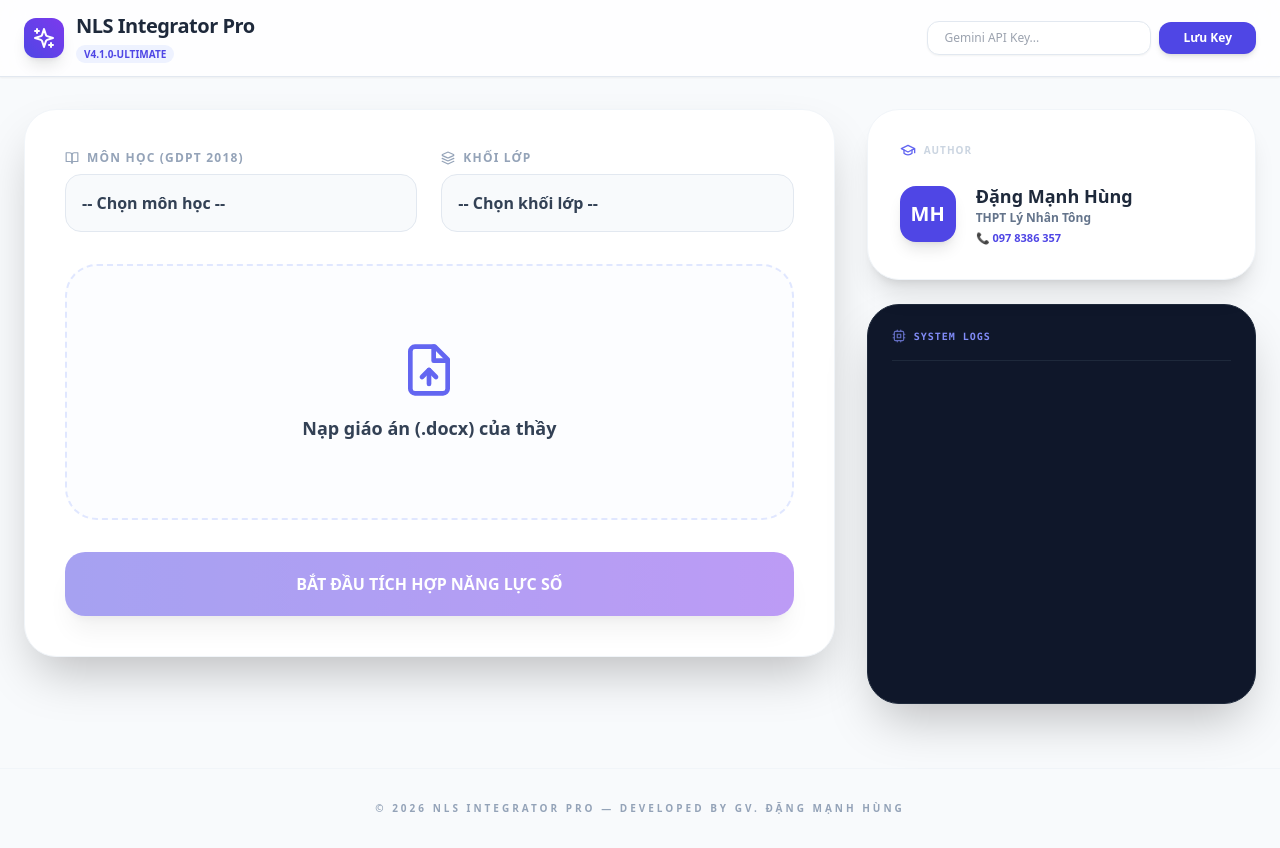
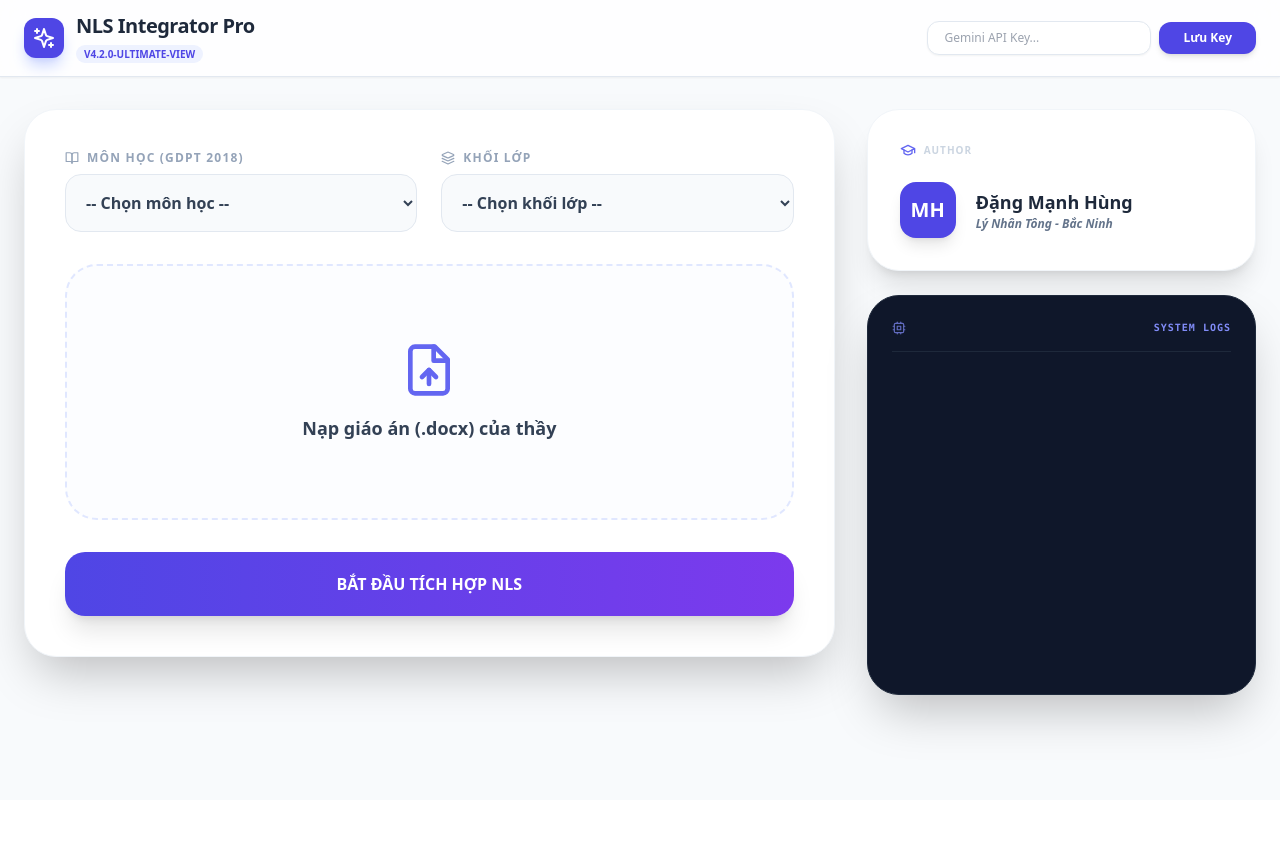
Before and after one commit to dmhungc3/nls-integrator-final-DMH, a React (Vite) app: page / in a window 1280 px wide. After the commit the page ends 800 px from the top, so only its background shows below. Built offline with nearby package versions, Linux system fonts and the light colour scheme.

Commit message:
V4.2.0 Ultimate Fix: Fixed UI blank, Re-added Subjects, Fixed Word XML

```diff
--- a/App.tsx
+++ b/App.tsx
@@ -1,8 +1,7 @@
 import React, { useState, useEffect, useRef } from 'react';
 import {
-  FileUp, Wand2, Download, Sparkles, GraduationCap,
-  Cpu, CheckCircle2, BookOpen, Smartphone, Zap,
-  ListChecks, FileText, Clock, RefreshCw, Layers
+  FileUp, Wand2, Download, Sparkles, GraduationCap, Cpu, CheckCircle2,
+  BookOpen, Smartphone, Zap, ListChecks, FileText, Clock, RefreshCw, Layers, Eye
 } from 'lucide-react';
 import { AppState, SubjectType, GradeType } from './types';
 import { extractTextFromDocx, createIntegrationTextPrompt } from './utils';
@@ -10,7 +9,7 @@ import { generateCompetencyIntegration } from './services/geminiService';
 import { injectContentIntoDocx } from './services/docxManipulator';
 
 const App: React.FC = () => {
-  const APP_VERSION = "v4.1.0-ULTIMATE";
+  const APP_VERSION = "v4.2.0-ULTIMATE-VIEW";
   const [state, setState] = useState<AppState>({
     file: null, subject: '' as SubjectType, grade: '' as GradeType, isProcessing: false, step: 'upload', logs: [],
     config: { insertObjectives: true, insertMaterials: true, insertActivities: true, appendTable: true },
@@ -18,12 +17,11 @@ const App: React.FC = () => {
   });
   const [activeTab, setActiveTab] = useState<'objectives' | 'materials' | 'activities' | 'matrix'>('activities');
   const [userApiKey, setUserApiKey] = useState('');
-  const [isKeySaved, setIsKeySaved] = useState(false);
   const scrollRef = useRef<HTMLDivElement>(null);
 
   useEffect(() => {
     const savedKey = localStorage.getItem('gemini_api_key');
-    if (savedKey) { setUserApiKey(savedKey); setIsKeySaved(true); }
+    if (savedKey) setUserApiKey(savedKey);
   }, []);
 
   useEffect(() => {
@@ -34,7 +32,7 @@ const App: React.FC = () => {
 
   const handleAnalyze = async () => {
     if (!userApiKey || !state.file || !state.subject || !state.grade) {
-        addLog("🔴 Thầy vui lòng chọn đầy đủ Môn, Lớp và File giáo án nhé!");
+        addLog("🔴 Thầy vui lòng chọn đầy đủ Môn, Lớp và File giáo án!");
         return;
     }
     setState(prev => ({ ...prev, isProcessing: true, logs: ["⚡ Đang khởi chạy AI Chuyên gia Giáo dục..."] }));
@@ -44,29 +42,29 @@ const App: React.FC = () => {
         createIntegrationTextPrompt(text, state.subject, state.grade, 'NLS', 'DEFAULT'),
         userApiKey
       );
-      addLog("✨ AI đã thiết kế xong nội dung Năng lực số.");
+      addLog("✨ Đã thiết kế cấu trúc NLS thành công.");
       setActiveTab('activities');
       setState(prev => ({ ...prev, isProcessing: false, generatedContent: content, step: 'review' }));
     } catch (e) {
-      addLog("🔴 Lỗi xử lý AI. Thầy hãy kiểm tra lại API Key.");
+      addLog("🔴 Lỗi AI. Vui lòng kiểm tra lại API Key.");
       setState(prev => ({ ...prev, isProcessing: false }));
     }
   };
 
   const handleDownload = async () => {
     if (!state.file || !state.generatedContent) return;
-    setState(prev => ({ ...prev, isProcessing: true, logs: [...prev.logs, "⚡ Đang biên tập file Word..."] }));
+    setState(prev => ({ ...prev, isProcessing: true, logs: [...prev.logs, "⚡ Đang biên tập file Word chuẩn..."] }));
     try {
       const blob = await injectContentIntoDocx(state.file, state.generatedContent, 'NLS', addLog);
       const url = URL.createObjectURL(blob);
       const a = document.createElement('a');
       a.href = url;
-      a.download = `NLS-${state.file.name}`;
+      a.download = `NLS-TichHop-${state.file.name}`;
       document.body.appendChild(a);
       a.click();
       document.body.removeChild(a);
       setState(prev => ({ ...prev, isProcessing: false, step: 'done', result: { fileName: a.download, blob } }));
-      addLog("✅ Đã tải file xuống máy thành công.");
+      addLog("✅ Đã xuất file Word thành công.");
     } catch (error) {
       addLog("🔴 Lỗi xuất file Word.");
       setState(prev => ({ ...prev, isProcessing: false }));
@@ -75,13 +73,11 @@ const App: React.FC = () => {
 
   return (
     <div className="min-h-screen bg-[#f8fafc] font-sans text-slate-900 selection:bg-indigo-100">
-      {/* Header Chuyên nghiệp */}
+      {/* Header */}
       <nav className="sticky top-0 z-50 w-full bg-white/80 backdrop-blur-md border-b border-slate-200 px-6 py-3 shadow-sm">
         <div className="max-w-7xl mx-auto flex justify-between items-center">
           <div className="flex items-center gap-3">
-            <div className="p-2 bg-gradient-to-tr from-indigo-600 to-violet-600 rounded-xl text-white shadow-lg">
-              <Sparkles size={24}/>
-            </div>
+            <div className="p-2 bg-indigo-600 rounded-xl text-white shadow-lg shadow-indigo-200"><Sparkles size={24}/></div>
             <div>
               <h1 className="font-extrabold text-slate-800 text-xl tracking-tight">NLS Integrator Pro</h1>
               <span className="text-[10px] bg-indigo-50 text-indigo-600 px-2 py-0.5 rounded-full font-bold uppercase">{APP_VERSION}</span>
@@ -95,90 +91,42 @@ const App: React.FC = () => {
               placeholder="Gemini API Key..."
               className="text-xs border border-slate-200 rounded-xl px-4 py-2 w-56 focus:ring-2 focus:ring-indigo-500 outline-none transition-all shadow-sm"
             />
-            <button
-              onClick={() => { localStorage.setItem('gemini_api_key', userApiKey); setIsKeySaved(true); addLog("✅ Đã lưu API Key."); }}
-              className="bg-indigo-600 hover:bg-indigo-700 text-white text-xs font-bold px-6 py-2 rounded-xl transition-all shadow-md active:scale-95"
-            >
-              Lưu Key
-            </button>
+            <button onClick={() => { localStorage.setItem('gemini_api_key', userApiKey); addLog("✅ Đã lưu API Key."); }} className="bg-indigo-600 hover:bg-indigo-700 text-white text-xs font-bold px-6 py-2 rounded-xl transition-all shadow-md active:scale-95">Lưu Key</button>
           </div>
         </div>
       </nav>
 
       <main className="max-w-7xl mx-auto px-6 py-8 grid grid-cols-1 lg:grid-cols-12 gap-8">
-        {/* Cột trái: Điều khiển & Hiển thị */}
         <div className="lg:col-span-8 space-y-6">
           {state.step === 'upload' && (
             <div className="bg-white rounded-[2rem] shadow-2xl p-10 border border-slate-100 space-y-8 animate-in fade-in duration-500">
               <div className="grid grid-cols-1 md:grid-cols-2 gap-6">
-                {/* Chọn Môn học */}
                 <div className="space-y-2">
-                  <label className="text-xs font-bold text-slate-400 uppercase tracking-widest flex items-center gap-2">
-                    <BookOpen size={14}/> Môn học (GDPT 2018)
-                  </label>
-                  <select
-                    className="w-full p-4 rounded-2xl border border-slate-200 bg-slate-50 font-bold text-slate-700 focus:ring-2 focus:ring-indigo-500 outline-none appearance-none cursor-pointer transition-all"
-                    value={state.subject}
-                    onChange={e => setState(prev => ({...prev, subject: e.target.value as SubjectType}))}
-                  >
+                  <label className="text-xs font-bold text-slate-400 uppercase tracking-widest flex items-center gap-2"><BookOpen size={14}/> Môn học (GDPT 2018)</label>
+                  <select className="w-full p-4 rounded-2xl border border-slate-200 bg-slate-50 font-bold text-slate-700 focus:ring-2 focus:ring-indigo-500 outline-none transition-all" value={state.subject} onChange={e => setState(prev => ({...prev, subject: e.target.value as SubjectType}))}>
                     <option value="">-- Chọn môn học --</option>
-                    <optgroup label="Môn Bắt buộc">
-                      <option value="Toán">Toán học</option>
-                      <option value="Ngữ văn">Ngữ văn</option>
-                      <option value="Tiếng Anh">Tiếng Anh</option>
-                      <option value="Lịch sử">Lịch sử</option>
-                    </optgroup>
-                    <optgroup label="Môn Lựa chọn">
-                      <option value="Vật lý">Vật lý</option>
-                      <option value="Hóa học">Hóa học</option>
-                      <option value="Sinh học">Sinh học</option>
-                      <option value="Địa lý">Địa lý</option>
-                      <option value="Tin học">Tin học</option>
-                      <option value="Công nghệ">Công nghệ</option>
-                      <option value="Giáo dục kinh tế và pháp luật">GD Kinh tế & Pháp luật</option>
-                    </optgroup>
+                    <optgroup label="Môn Bắt buộc"><option value="Toán">Toán học</option><option value="Ngữ văn">Ngữ văn</option><option value="Tiếng Anh">Tiếng Anh</option><option value="Lịch sử">Lịch sử</option></optgroup>
+                    <optgroup label="Môn Lựa chọn"><option value="Vật lý">Vật lý</option><option value="Hóa học">Hóa học</option><option value="Sinh học">Sinh học</option><option value="Địa lý">Địa lý</option><option value="Tin học">Tin học</option><option value="Công nghệ">Công nghệ</option></optgroup>
                   </select>
                 </div>
-
-                {/* Chọn Khối lớp */}
                 <div className="space-y-2">
-                  <label className="text-xs font-bold text-slate-400 uppercase tracking-widest flex items-center gap-2">
-                    <Layers size={14}/> Khối lớp
-                  </label>
-                  <select
-                    className="w-full p-4 rounded-2xl border border-slate-200 bg-slate-50 font-bold text-slate-700 focus:ring-2 focus:ring-indigo-500 outline-none appearance-none cursor-pointer transition-all"
-                    value={state.grade}
-                    onChange={e => setState(prev => ({...prev, grade: e.target.value as GradeType}))}
-                  >
+                  <label className="text-xs font-bold text-slate-400 uppercase tracking-widest flex items-center gap-2"><Layers size={14}/> Khối lớp</label>
+                  <select className="w-full p-4 rounded-2xl border border-slate-200 bg-slate-50 font-bold text-slate-700 focus:ring-2 focus:ring-indigo-500 outline-none transition-all" value={state.grade} onChange={e => setState(prev => ({...prev, grade: e.target.value as GradeType}))}>
                     <option value="">-- Chọn khối lớp --</option>
-                    <optgroup label="Cấp THPT">
-                      <option value="Lớp 10">Lớp 10</option>
-                      <option value="Lớp 11">Lớp 11</option>
-                      <option value="Lớp 12">Lớp 12</option>
-                    </optgroup>
-                    <optgroup label="Cấp THCS">
-                      <option value="Lớp 6">Lớp 6</option>
-                      <option value="Lớp 7">Lớp 7</option>
-                      <option value="Lớp 8">Lớp 8</option>
-                      <option value="Lớp 9">Lớp 9</option>
-                    </optgroup>
+                    <optgroup label="Cấp THPT"><option value="Lớp 10">Lớp 10</option><option value="Lớp 11">Lớp 11</option><option value="Lớp 12">Lớp 12</option></optgroup>
+                    <optgroup label="Cấp THCS"><option value="Lớp 6">Lớp 6</option><option value="Lớp 7">Lớp 7</option><option value="Lớp 8">Lớp 8</option><option value="Lớp 9">Lớp 9</option></optgroup>
                   </select>
                 </div>
               </div>
 
-              {/* Nạp File */}
               <label className="group flex flex-col items-center justify-center w-full h-64 border-2 border-dashed border-indigo-100 bg-indigo-50/20 rounded-[2rem] cursor-pointer hover:bg-indigo-50 transition-all duration-300">
                 <FileUp size={56} className="text-indigo-500 mb-4 group-hover:-translate-y-2 transition-transform duration-300"/>
                 <p className="font-extrabold text-lg text-slate-700">{state.file ? state.file.name : "Nạp giáo án (.docx) của thầy"}</p>
                 <input type="file" accept=".docx" className="hidden" onChange={e => e.target.files && setState(prev => ({...prev, file: e.target.files![0]}))}/>
               </label>
 
-              <button
-                disabled={!state.file || !state.subject || !state.grade || state.isProcessing}
-                onClick={handleAnalyze}
-                className="w-full py-5 bg-gradient-to-r from-indigo-600 to-violet-600 text-white rounded-[1.25rem] font-black shadow-xl disabled:opacity-50 transition-all active:scale-[0.98]"
-              >
-                {state.isProcessing ? <RefreshCw className="animate-spin" size={20}/> : "BẮT ĐẦU TÍCH HỢP NĂNG LỰC SỐ"}
+              <button disabled={!state.file || !state.subject || !state.grade || state.isProcessing} onClick={handleAnalyze} className="w-full py-5 bg-gradient-to-r from-indigo-600 to-violet-600 text-white rounded-[1.25rem] font-black shadow-xl active:scale-[0.98] transition-all">
+                {state.isProcessing ? <RefreshCw className="animate-spin" size={20}/> : "BẮT ĐẦU TÍCH HỢP NLS"}
               </button>
             </div>
           )}
@@ -186,37 +134,25 @@ const App: React.FC = () => {
           {state.step === 'review' && state.generatedContent && (
             <div className="bg-white rounded-[2rem] shadow-xl border border-slate-100 overflow-hidden animate-in zoom-in-95 duration-500">
               <div className="p-6 border-b bg-slate-50 flex justify-between items-center">
-                <h3 className="font-extrabold text-slate-800 text-lg uppercase">Kết quả tích hợp NLS</h3>
-                <button onClick={handleDownload} className="bg-indigo-600 hover:bg-indigo-700 text-white px-8 py-3 rounded-2xl font-black text-sm flex items-center gap-2 shadow-lg transition-all active:scale-95">
-                  <Download size={18}/> Xuất file Word
-                </button>
+                <div className="flex items-center gap-2"><div className="w-2 h-8 bg-indigo-600 rounded-full"></div><h3 className="font-extrabold text-slate-800 text-lg uppercase">Xem trước NLS chèn vào từng mục</h3></div>
+                <button onClick={handleDownload} className="bg-indigo-600 hover:bg-indigo-700 text-white px-8 py-3 rounded-2xl font-black text-sm flex items-center gap-2 shadow-lg active:scale-95 transition-all"><Download size={18}/> Xuất file Word</button>
               </div>
-              <div className="flex border-b overflow-x-auto no-scrollbar">
-                {[
-                  { id: 'activities', label: '3. Hoạt động', icon: Zap },
-                  { id: 'objectives', label: '1. Mục tiêu', icon: BookOpen },
-                  { id: 'materials', label: '2. Học liệu', icon: Smartphone },
-                  { id: 'matrix', label: '4. Ma trận', icon: ListChecks },
-                ].map(t => (
+              <div className="flex border-b overflow-x-auto no-scrollbar bg-white sticky top-0 z-10">
+                {[{id: 'activities', label: '3. Hoạt động', icon: Zap}, {id: 'objectives', label: '1. Mục tiêu', icon: BookOpen}, {id: 'materials', label: '2. Học liệu', icon: Smartphone}, {id: 'matrix', label: '4. Ma trận', icon: ListChecks}].map(t => (
                   <button key={t.id} onClick={() => setActiveTab(t.id as any)} className={`flex-1 min-w-[120px] py-5 text-xs font-bold uppercase flex items-center justify-center gap-2 transition-all ${activeTab === t.id ? 'text-indigo-600 border-b-4 border-indigo-600 bg-indigo-50/30' : 'text-slate-400 hover:bg-slate-50'}`}>
                     <t.icon size={14}/> {t.label}
                   </button>
                 ))}
               </div>
-              <div className="p-8 h-[500px] overflow-y-auto bg-white custom-scrollbar">
+              <div className="p-8 h-[500px] overflow-y-auto bg-[#fcfdfe] custom-scrollbar">
                 {activeTab === 'activities' ? (
                   <div className="space-y-6">
                     {state.generatedContent.activities_integration.map((act, i) => (
-                      <div key={i} className="bg-slate-50 p-6 rounded-[1.5rem] border border-slate-100 shadow-sm hover:shadow-md transition-all">
-                        <div className="flex items-center gap-2 mb-3 text-indigo-600 font-black text-xs uppercase border-b border-indigo-100 pb-2">
-                          <Zap size={16} className="fill-indigo-600"/> {act.anchor_text}
-                        </div>
-                        <p className="text-sm text-slate-600 leading-relaxed font-medium">{act.content}</p>
-                      </div>
+                      <div key={i} className="bg-blue-50/40 p-6 rounded-[1.5rem] border border-blue-100"><div className="flex items-center gap-2 mb-3 text-blue-700 font-black text-xs uppercase border-b border-blue-100 pb-2"><Zap size={16} className="fill-blue-600"/> Vị trí: {act.anchor_text}</div><p className="text-sm text-blue-900 leading-relaxed font-medium">👉 {act.content}</p></div>
                     ))}
                   </div>
                 ) : (
-                  <div className="bg-white p-8 rounded-[1.5rem] border border-slate-100 text-sm text-slate-600 whitespace-pre-wrap leading-[1.8] font-medium shadow-inner">
+                  <div className="bg-emerald-50/40 p-8 rounded-[1.5rem] border border-emerald-100 text-sm text-emerald-900 whitespace-pre-wrap leading-relaxed font-bold shadow-inner italic">
                     {activeTab === 'objectives' ? state.generatedContent.objectives_addition : activeTab === 'materials' ? state.generatedContent.materials_addition : state.generatedContent.appendix_table}
                   </div>
                 )}
@@ -226,34 +162,24 @@ const App: React.FC = () => {
 
           {state.step === 'done' && (
             <div className="bg-white rounded-[2rem] p-16 text-center shadow-xl border border-emerald-100 animate-in fade-in duration-700">
-              <div className="w-24 h-24 bg-emerald-50 text-emerald-500 rounded-full flex items-center justify-center mx-auto mb-8 shadow-inner">
-                <CheckCircle2 size={48}/>
-              </div>
+              <div className="w-24 h-24 bg-emerald-50 text-emerald-500 rounded-full flex items-center justify-center mx-auto mb-8 shadow-inner"><CheckCircle2 size={48}/></div>
               <h2 className="text-3xl font-black text-slate-800">Thành công!</h2>
-              <p className="text-slate-500 mt-4 text-lg font-medium">Giáo án môn <span className="text-indigo-600">{state.subject}</span> đã sẵn sàng trong máy của thầy.</p>
+              <p className="text-slate-500 mt-4 text-lg font-medium">Giáo án đã được tải xuống với nội dung y hệt bản xem trước.</p>
               <button onClick={() => window.location.reload()} className="mt-10 bg-slate-800 text-white px-12 py-4 rounded-2xl font-bold shadow-xl active:scale-95 transition-all">Làm bài tiếp theo</button>
             </div>
           )}
         </div>
 
-        {/* Cột phải: Thông tin */}
         <div className="lg:col-span-4 space-y-6">
-          <div className="bg-white p-8 rounded-[2rem] shadow-xl border border-slate-100 relative overflow-hidden">
+          <div className="bg-white p-8 rounded-[2rem] shadow-xl border border-slate-100">
             <h4 className="text-[10px] font-black text-slate-300 uppercase mb-6 tracking-widest flex items-center gap-2"><GraduationCap size={16} className="text-indigo-500"/> Author</h4>
             <div className="flex items-center gap-5">
               <div className="w-14 h-14 bg-indigo-600 text-white rounded-2xl flex items-center justify-center font-black text-xl shadow-lg">MH</div>
-              <div>
-                <p className="font-extrabold text-slate-800 text-lg">Đặng Mạnh Hùng</p>
-                <p className="text-xs text-slate-500 font-bold">THPT Lý Nhân Tông</p>
-                <p className="text-[11px] text-indigo-600 font-bold mt-1">📞 097 8386 357</p>
-              </div>
+              <div><p className="font-extrabold text-slate-800 text-lg">Đặng Mạnh Hùng</p><p className="text-xs text-slate-500 font-bold italic">Lý Nhân Tông - Bắc Ninh</p></div>
             </div>
           </div>
-
           <div className="bg-[#0f172a] p-6 rounded-[2rem] shadow-2xl h-[400px] flex flex-col font-mono text-[10px] border border-slate-800">
-            <div className="flex items-center justify-between border-b border-slate-800 pb-4 mb-4">
-              <div className="flex items-center gap-2 text-indigo-400 font-bold uppercase tracking-widest"><Cpu size={14} className="animate-pulse"/> System Logs</div>
-            </div>
+            <div className="flex items-center justify-between border-b border-slate-800 pb-4 mb-4 text-indigo-400 font-bold uppercase tracking-widest"><Cpu size={14} className="animate-pulse"/> System Logs</div>
             <div ref={scrollRef} className="flex-1 overflow-y-auto space-y-3 text-slate-400 custom-scrollbar pr-2">
               {state.logs.map((l, i) => (
                 <div key={i} className="flex gap-2 leading-relaxed border-l-2 border-indigo-500/20 pl-3">
@@ -265,10 +191,6 @@ const App: React.FC = () => {
           </div>
         </div>
       </main>
-
-      <footer className="max-w-7xl mx-auto w-full py-8 text-center text-slate-400 border-t border-slate-100 mt-8">
-        <p className="text-[10px] font-bold uppercase tracking-[0.3em]">© 2026 NLS Integrator Pro — Developed by GV. Đặng Mạnh Hùng</p>
-      </footer>
     </div>
   );
 };
```
Also changed, not shown: services/docxManipulator.ts (+29 -10 lines).
